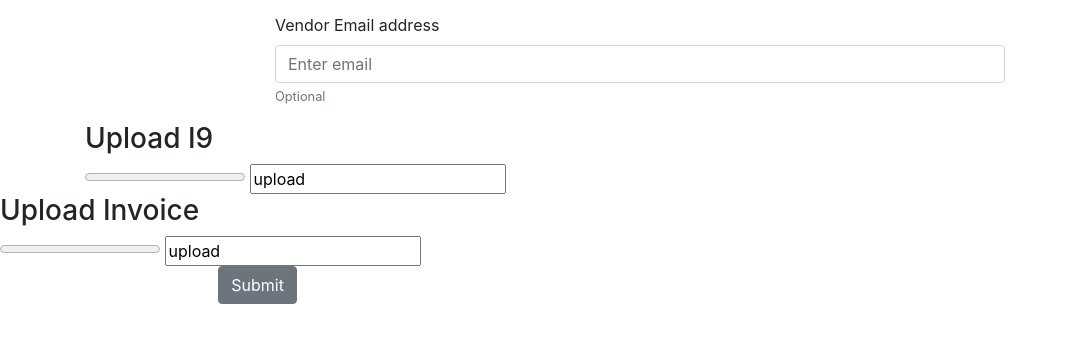
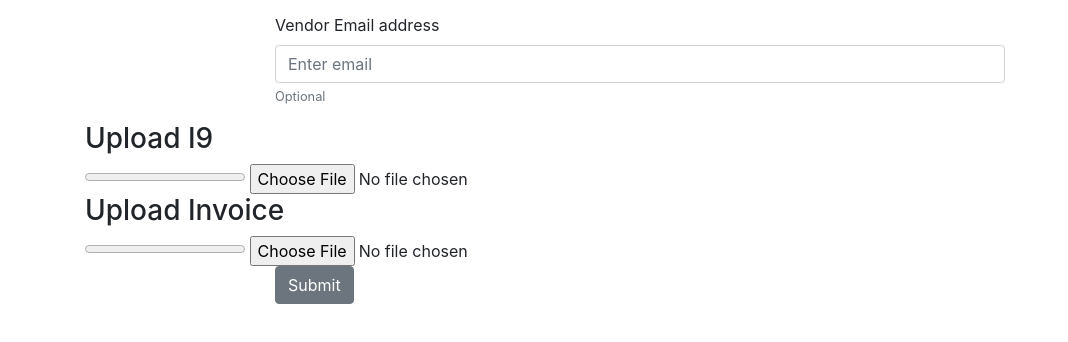
Before and after one commit to msmorey/Vendor-Set-Up, a plain HTML site: page index.html in a window 1280 px wide. Shown: the part 152-494 px from the top of the page, without its empty margins (0-1068 px from the left). Drawn offline with nearby package versions, Linux system fonts and the light colour scheme.

Commit message:
Update index.html

```diff
--- a/index.html
+++ b/index.html
@@ -44,21 +44,18 @@
             </div>
         </div>
 
-    <div class="row>
-		<div class=" col-md-8 offset-md-2 mainDiv ">
-			<h3 align="left ">Upload I9</h2align></h3>
-			<progress id="I9uploader " value="0 " max="100 ">0%</progress>
-			<input type="file " id="I9Button " value="upload "/>
+
+  		<div class="mainDiv" align="left">
+		<h3 align="left">Upload I9</h2align></h3>
+			<progress id="I9uploader" value="0" max="100">0%</progress>
+			<input type="file" id="I9Button" value="upload"/>
 		 </div>
+
+	    	<div class="mainDiv" align="left">
+			<h3 align="left">Upload Invoice</h3>
+			<progress id="INVuploader" value="0" max="100">0%</progress>
+			<input type="file" id="INVButton" value="upload"/>
 		</div>
-
-    <div class="row>
-		<div class=" col-md-8 offset-md-2 mainDiv ">
-			<h3 align="left ">Upload Invoice</h3>
-			<progress id="INVuploader " value="0 " max="100 ">0%</progress>
-			<input type="file " id="INVButton " value="upload "/>
-		</div>
-	    </div>
 
 	<div class="row ">
 		<div class="col-md-8 offset-md-2">
```
